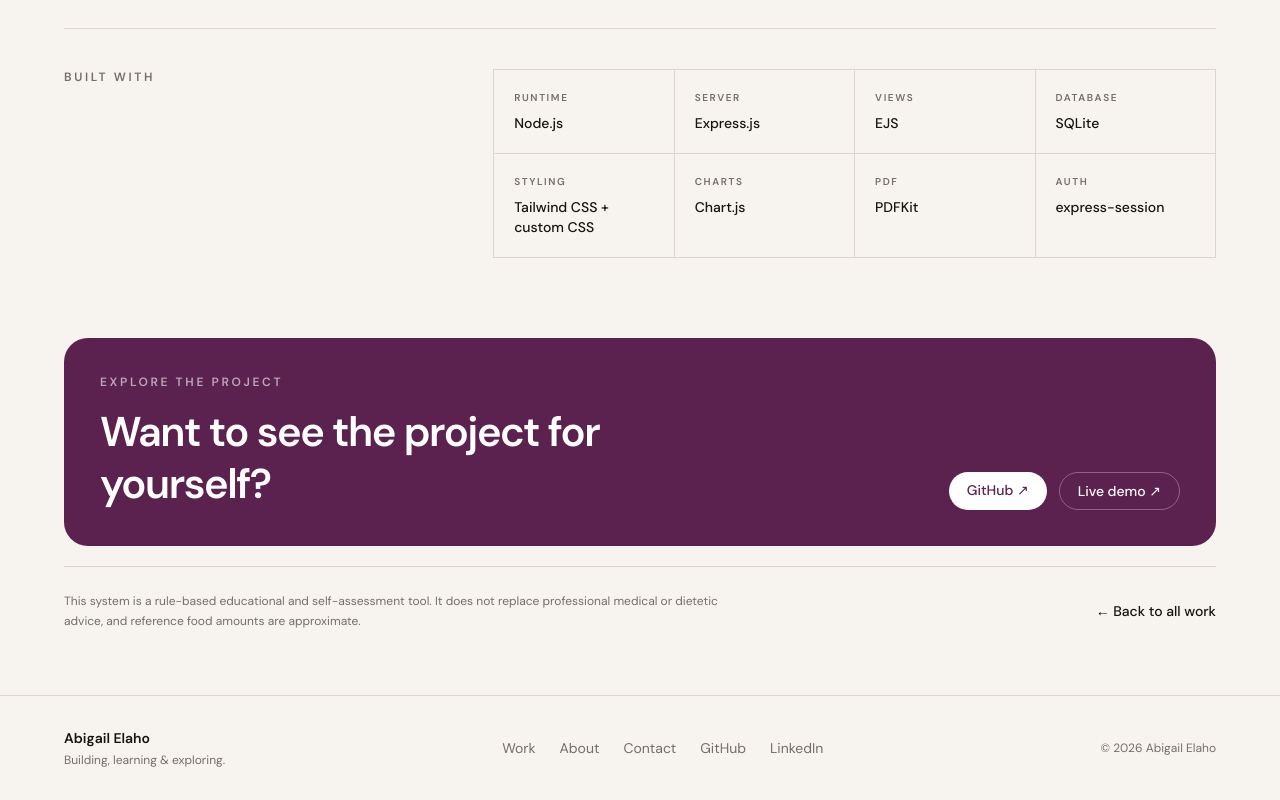
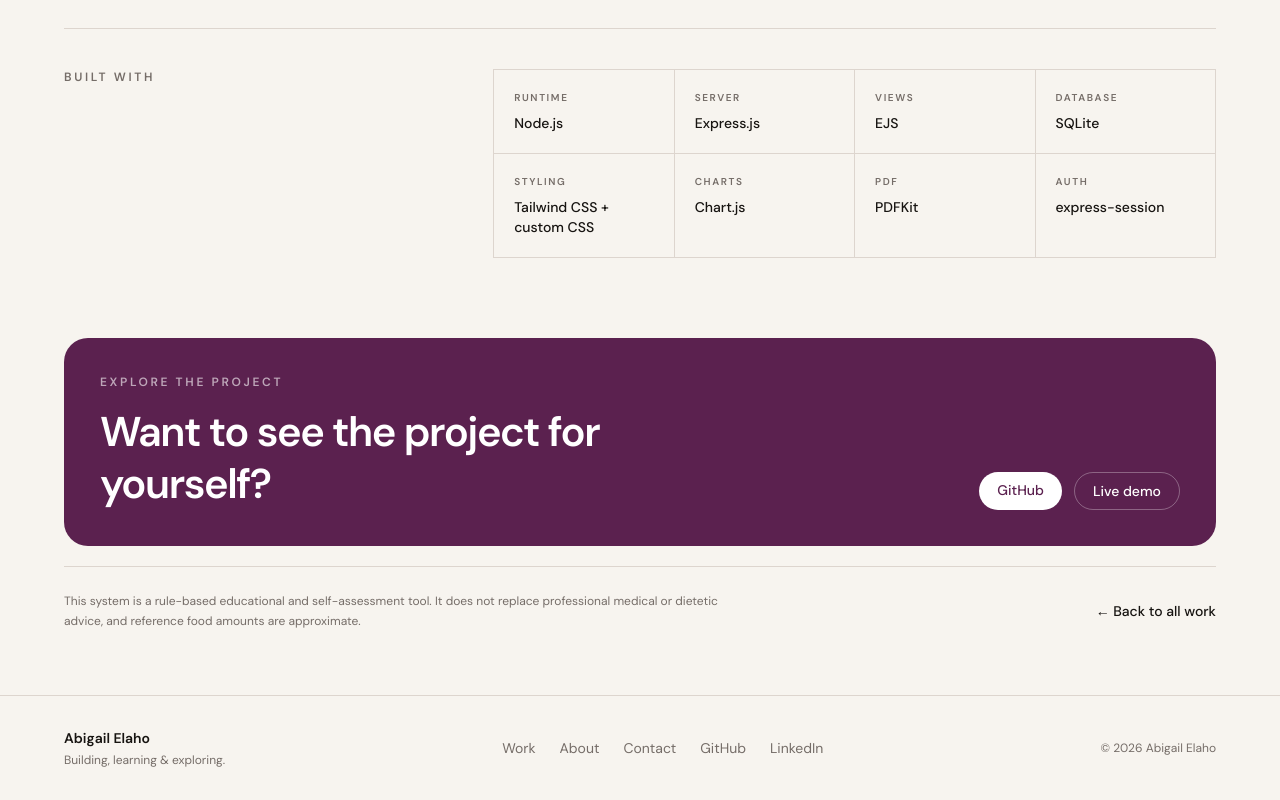
Before and after one commit to abigail-cmd/Abigail-Portfolio, a Next.js app: page /projects/nutrition-system in a window 1280 px wide. Shown: the part 4745-5545 px from the top of the page. Built offline with nearby package versions, Linux system fonts and the light colour scheme.

Commit message:
Refine Project page

```diff
--- a/src/app/projects/nutrition-system/page.tsx
+++ b/src/app/projects/nutrition-system/page.tsx
@@ -444,7 +444,7 @@ export default function NutritionSystemPage() {
                 rel="noopener noreferrer"
                 className="rounded-full bg-white px-4.5 py-2 text-sm font-medium !text-[var(--primary)] transition-transform hover:-translate-y-0.5"
               >
-                GitHub ↗
+                GitHub
               </a>
               <a
                 href="https://main-nutrient-deficiency-detector.onrender.com/"
@@ -452,7 +452,7 @@ export default function NutritionSystemPage() {
                 rel="noopener noreferrer"
                 className="rounded-full border border-white/30 px-4.5 py-2 text-sm font-medium text-white transition-colors hover:bg-white/10"
               >
-                Live demo ↗
+                Live demo
               </a>
             </div>
           </div>
```
